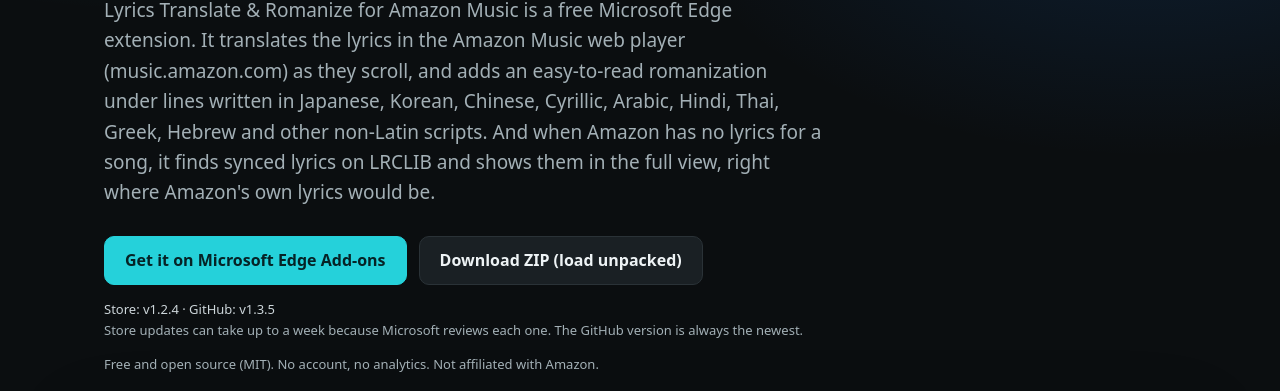
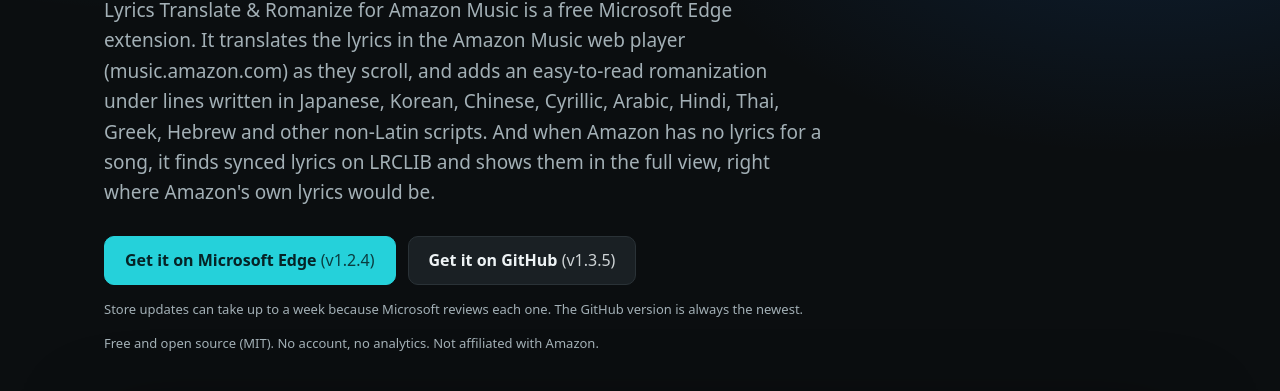
Before and after one commit to NoodlesNom/lyrics-translate-for-amazon-music, a browser extension: page docs/index.html in a window 1280 px wide. Shown: the part 328-719 px from the top of the page. Drawn offline with Linux system fonts and the light colour scheme.

Commit message:
site: version numbers inside the install buttons, GitHub button

```diff
--- a/docs/index.html
+++ b/docs/index.html
@@ -29,10 +29,10 @@
     <h1>Every lyric in <span>your language</span>,<br>in any script</h1>
     <p class="lead">Lyrics Translate &amp; Romanize for Amazon Music is a free Microsoft Edge extension. It translates the lyrics in the Amazon Music web player (music.amazon.com) as they scroll, and adds an easy-to-read romanization under lines written in Japanese, Korean, Chinese, Cyrillic, Arabic, Hindi, Thai, Greek, Hebrew and other non-Latin scripts. And when Amazon has no lyrics for a song, it finds synced lyrics on LRCLIB and shows them in the full view, right where Amazon's own lyrics would be.</p>
     <div class="buttons">
-      <a class="btn primary" href="https://microsoftedge.microsoft.com/addons/detail/lyrics-translate-romanize-for-amazon-music/jjfhmmdjbkcamelimddcogoopaljflff">Get it on Microsoft Edge Add-ons</a>
-      <a class="btn" href="https://github.com/NoodlesNom/lyrics-translate-for-amazon-music/releases/latest">Download ZIP (load unpacked)</a>
+      <a class="btn primary" href="https://microsoftedge.microsoft.com/addons/detail/lyrics-translate-romanize-for-amazon-music/jjfhmmdjbkcamelimddcogoopaljflff">Get it on Microsoft Edge<span class="bver" data-ver="store"></span></a>
+      <a class="btn" href="https://github.com/NoodlesNom/lyrics-translate-for-amazon-music/releases/latest" title="Download the ZIP and load it unpacked">Get it on GitHub<span class="bver" data-ver="github"></span></a>
     </div>
-    <p class="note versions"><span id="versions" class="ver" hidden></span>Store updates can take up to a week because Microsoft reviews each one. The GitHub version is always the newest.</p>
+    <p class="note versions">Store updates can take up to a week because Microsoft reviews each one. The GitHub version is always the newest.</p>
     <p class="note">Free and open source (MIT). No account, no analytics. Not affiliated with Amazon.</p>
     <div class="shot"><img src="img/1-translated.png" width="1280" height="800" alt="The Amazon Music-style lyrics view on a demo page: each invented lyric line is shown as a large English translation with a small romanization underneath."></div>
     <p class="note">All screenshots use a local demo page with invented lyric lines.</p>
@@ -166,7 +166,7 @@
     <div class="grid">
       <div class="card"><h3>From Microsoft Edge Add-ons</h3>
         <p>The easiest way: install it from the official store with one click, and Edge keeps it updated automatically. Store copies never contact GitHub.</p>
-        <p style="margin-top:14px"><a class="btn primary" href="https://microsoftedge.microsoft.com/addons/detail/lyrics-translate-romanize-for-amazon-music/jjfhmmdjbkcamelimddcogoopaljflff">Get it on Microsoft Edge Add-ons</a></p></div>
+        <p style="margin-top:14px"><a class="btn primary" href="https://microsoftedge.microsoft.com/addons/detail/lyrics-translate-romanize-for-amazon-music/jjfhmmdjbkcamelimddcogoopaljflff">Get it on Microsoft Edge<span class="bver" data-ver="store"></span></a></p></div>
       <div class="card"><h3>Load unpacked (Chrome and other browsers)</h3>
         <ol class="steps">
           <li>Download the ZIP from the <a href="https://github.com/NoodlesNom/lyrics-translate-for-amazon-music/releases/latest">latest release</a> and unzip it (or clone the repo and use its <code>extension</code> folder).</li>
@@ -194,19 +194,18 @@
   </div>
 </footer>
 <script>
-// Version line under the install buttons: versions.json is on this same site (updated by a GitHub Actions workflow every
-// 6 hours and on each release), so visitors' browsers make no third-party requests. If it can't load, only the note shows.
+// Version numbers in the install buttons: versions.json is on this same site (updated by a GitHub Actions workflow every
+// 6 hours and on each release), so visitors' browsers make no third-party requests. If it can't load, the buttons just show no version.
 fetch('versions.json', { cache: 'no-cache' }).then((r) => (r.ok ? r.json() : Promise.reject(r.status))).then((v) => {
   const ok = (x) => typeof x === 'string' && /^\d+(\.\d+){1,3}$/.test(x);
-  const parts = [];
-  if (ok(v.store)) parts.push('Store: v' + v.store);
-  if (ok(v.github)) parts.push('GitHub: v' + v.github);
-  if (!parts.length) return;
-  const el = document.getElementById('versions');
-  el.textContent = parts.join(' \u00b7 ');
   const at = new Date(v.checked);
-  if (!isNaN(at)) el.title = 'Checked ' + at.toLocaleString();
-  el.hidden = false;
+  const when = isNaN(at) ? '' : 'Version checked ' + at.toLocaleString();
+  document.querySelectorAll('[data-ver]').forEach((el) => {
+    const x = v[el.dataset.ver];
+    if (!ok(x)) return;
+    el.textContent = ' (v' + x + ')';
+    if (when) el.parentElement.title = (el.parentElement.title ? el.parentElement.title + '. ' : '') + when;
+  });
 }).catch(() => {});
 </script>
 </body>
--- a/docs/style.css
+++ b/docs/style.css
@@ -24,7 +24,7 @@ nav a:hover { color: var(--text); }
 .btn[aria-disabled="true"] { opacity: .75; cursor: default; }
 .note { font-size: 13px; color: var(--muted); }
 .note.versions { margin: 0 0 6px; }
-.note.versions .ver { display: block; color: #cdd6da; font-variant-numeric: tabular-nums; }
+.btn .bver { font-variant-numeric: tabular-nums; opacity: .85; font-weight: 500; }
 .shot { margin-top: 40px; border-radius: var(--radius); overflow: hidden; border: 1px solid var(--line); box-shadow: 0 30px 80px rgba(0, 0, 0, .55); }
 section { padding: 64px 0; border-top: 1px solid var(--line); }
 section h2 { font-size: 32px; margin: 0 0 10px; letter-spacing: -.01em; }
```
